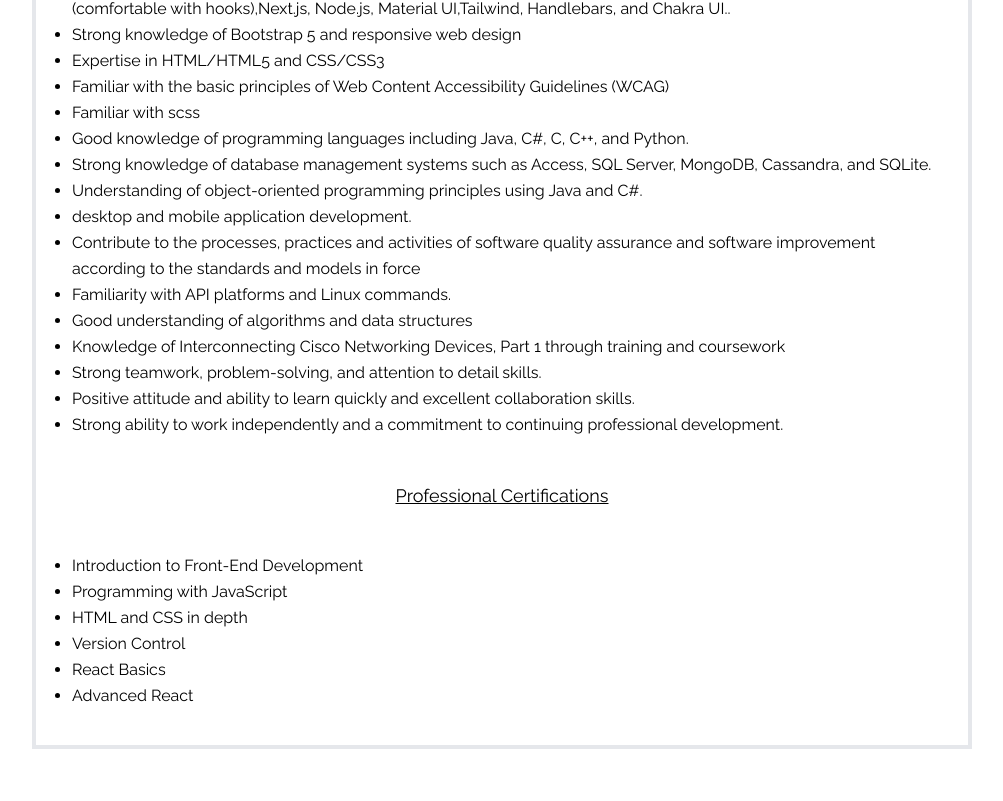
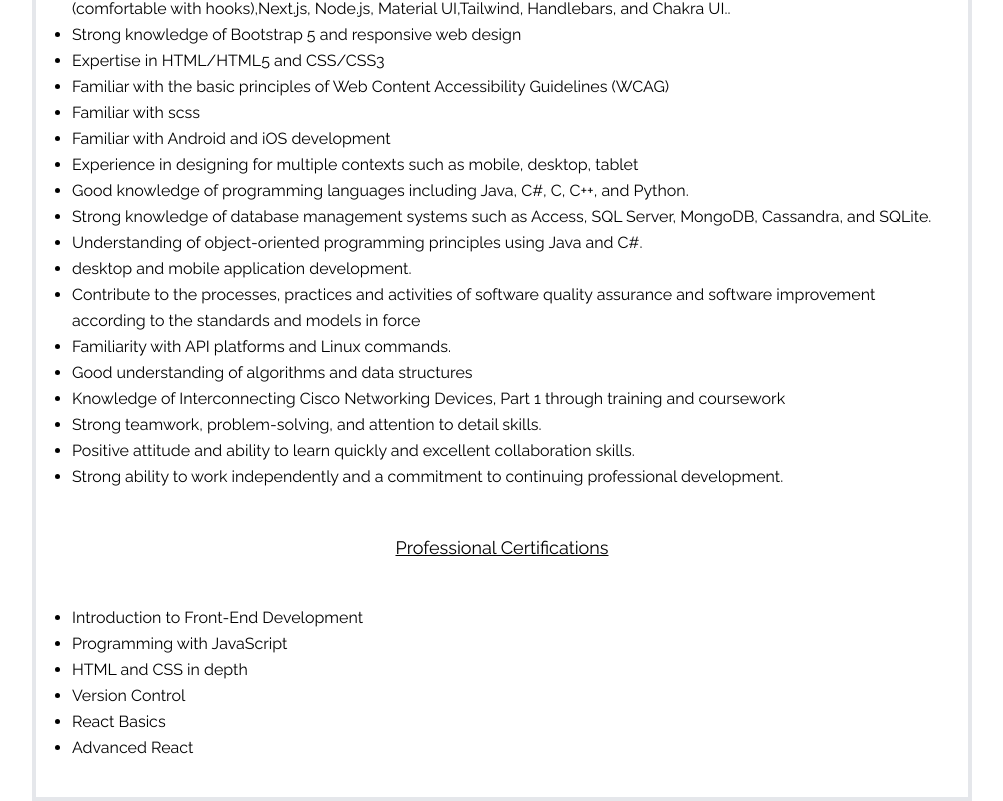
Before and after one commit to Riadbns/professionalPortfolio, a Next.js app: page /resume in a window 1280 px wide. Shown: the part 939-1740 px from the top of the page, without its empty margins (138-1141 px from the left). Before the commit the page ends 1688 px from the top, so only its background shows below. Built offline with nearby package versions, Linux system fonts and the light colour scheme.

Commit message:
derniere modification

```diff
--- a/components/Experience.jsx
+++ b/components/Experience.jsx
@@ -1,5 +1,4 @@
 import React from "react";
-
 import html from "../public/assets/experience/html.png";
 import css from "../public/assets/experience/css.png";
 import javascript from "../public/assets/experience/javascript.png";
--- a/components/HomePage.jsx
+++ b/components/HomePage.jsx
@@ -13,7 +13,7 @@
                   <h1 className={style.name} data-text="Benosmane">Benosmane</h1>
         </div>
         <h2 className="uppercase font-bold text-gray-700 text-3xl">
-          Front End developer
+          Front End developer | Web developer
         </h2>
 
         <p className="text-gray-600 text-xl max-w-xl mx-auto">
--- a/pages/resume.jsx
+++ b/pages/resume.jsx
@@ -115,6 +115,12 @@
             Familiar with scss
             </li>
             <li>
+            Familiar with Android and iOS development
+            </li>
+            <li>
+            Experience in designing for multiple contexts such as mobile, desktop, tablet
+            </li>
+            <li>
             Good knowledge of programming languages including Java, C#, C, C++, and Python.
             </li>
             <li>
```
